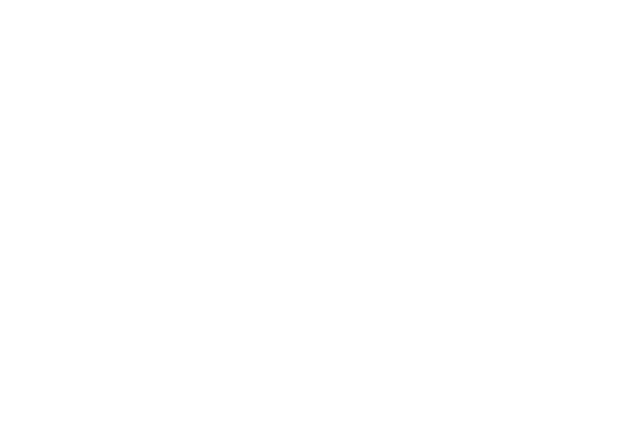
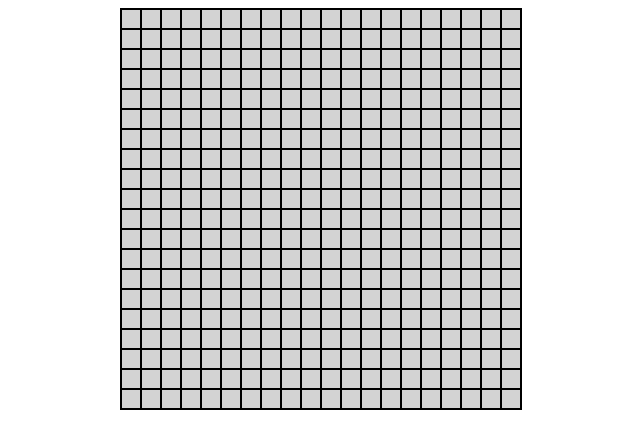
Before and after one commit to eoja82/Mine-Sweeper, a plain HTML site: page index.html in a window 1280 px wide. Shown: the whole page, without its empty margins (319-959 px from the left). Drawn offline with Linux system fonts and the light colour scheme.

Commit message:
grid set up

```diff
--- a/client.js
+++ b/client.js
@@ -0,0 +1,35 @@
+let width = 20, height = 20, size = 20;
+let divBoxes = [], divVecs = [];
+
+class Vec {
+  constructor(x, y, status) {
+    this.x = x;
+    this.y = y;
+    this.status = status;
+  }
+}
+
+let grid = document.getElementById("grid");
+grid.style = "width: " + width * size + "px; height: " + height * size + "px;";
+
+for (let y = 0; y < height; y++) {
+  for (let x = 0; x < width; x++) {
+    let divRow = document.createElement("div");
+    divRow.className = "row";
+    let divBox = document.createElement("input");
+    divBox.type = "button";
+    divBox.textContent = "";
+    divBox.id = x + (y * width);
+    divBox.className = "box";
+    divBox.style = "width: " + size + "px;  height: " + size + "px;";
+    divRow.appendChild(divBox);
+    grid.appendChild(divBox);
+    divBoxes.push(divBox);
+    divVecs.push(new Vec(x, y));
+  }
+  grid.appendChild(document.createElement("br"));
+}
+
+divBoxes.forEach( x => {
+  x.addEventListener("click", buttonClick);
+})
--- a/index.html
+++ b/index.html
@@ -8,7 +8,7 @@
   <link rel="stylesheet" href="style.css">
 </head>
 <body>
-
+  <div id="grid"></div>
 
 <script src="client.js"></script>
 </body>
--- a/style.css
+++ b/style.css
@@ -0,0 +1,22 @@
+/* body {
+  box-sizing: border-box;
+  margin: 0;
+  padding: 0;
+} */
+#grid {
+  display: block;
+  border: 1px solid black;
+  margin-left: auto;
+  margin-right: auto;
+}
+/* .row {
+  display: block;
+} */
+.box {
+  background-color: lightgray;
+  border: 1px solid black;
+  text-align: center;
+  padding: 0;
+  display: inline-block;
+  margin: 0;
+}
```
